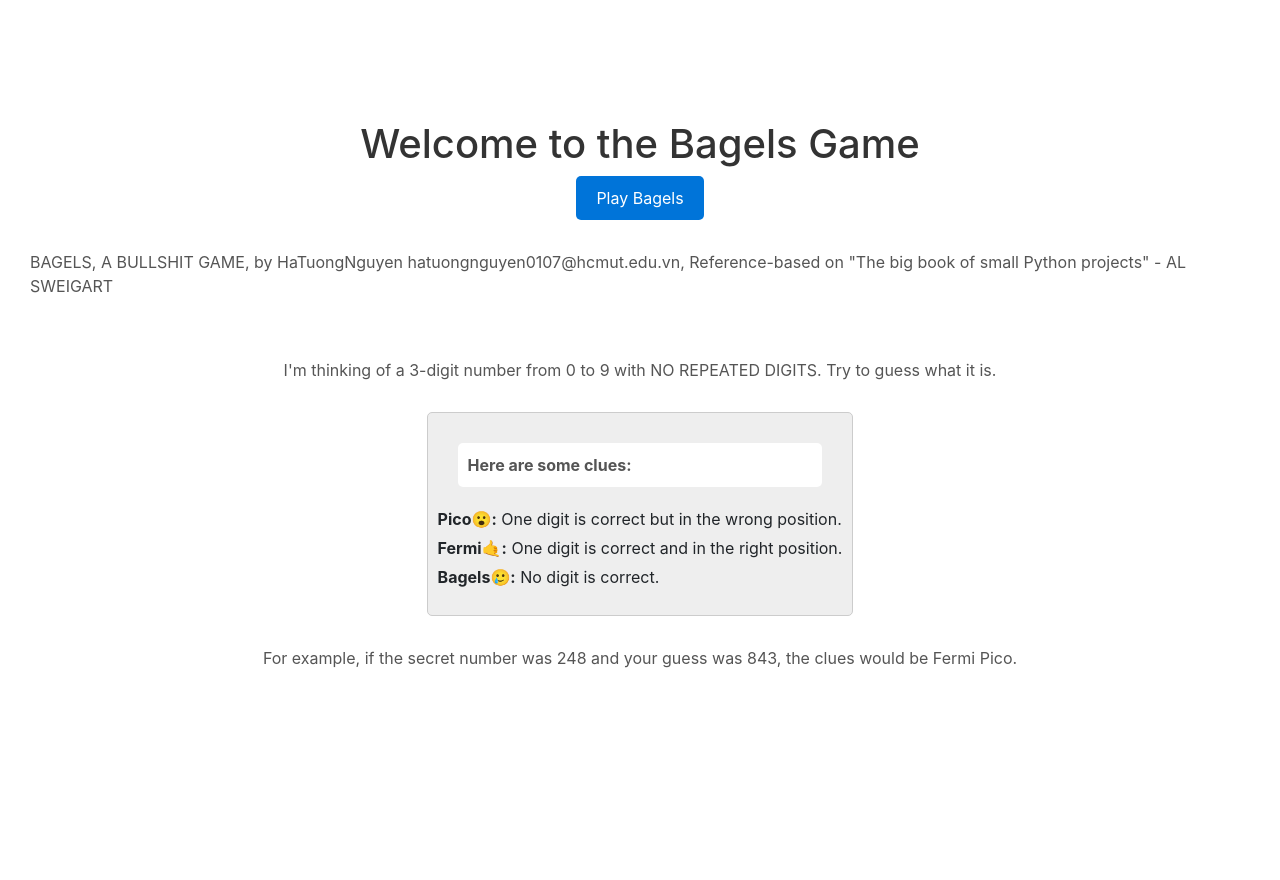
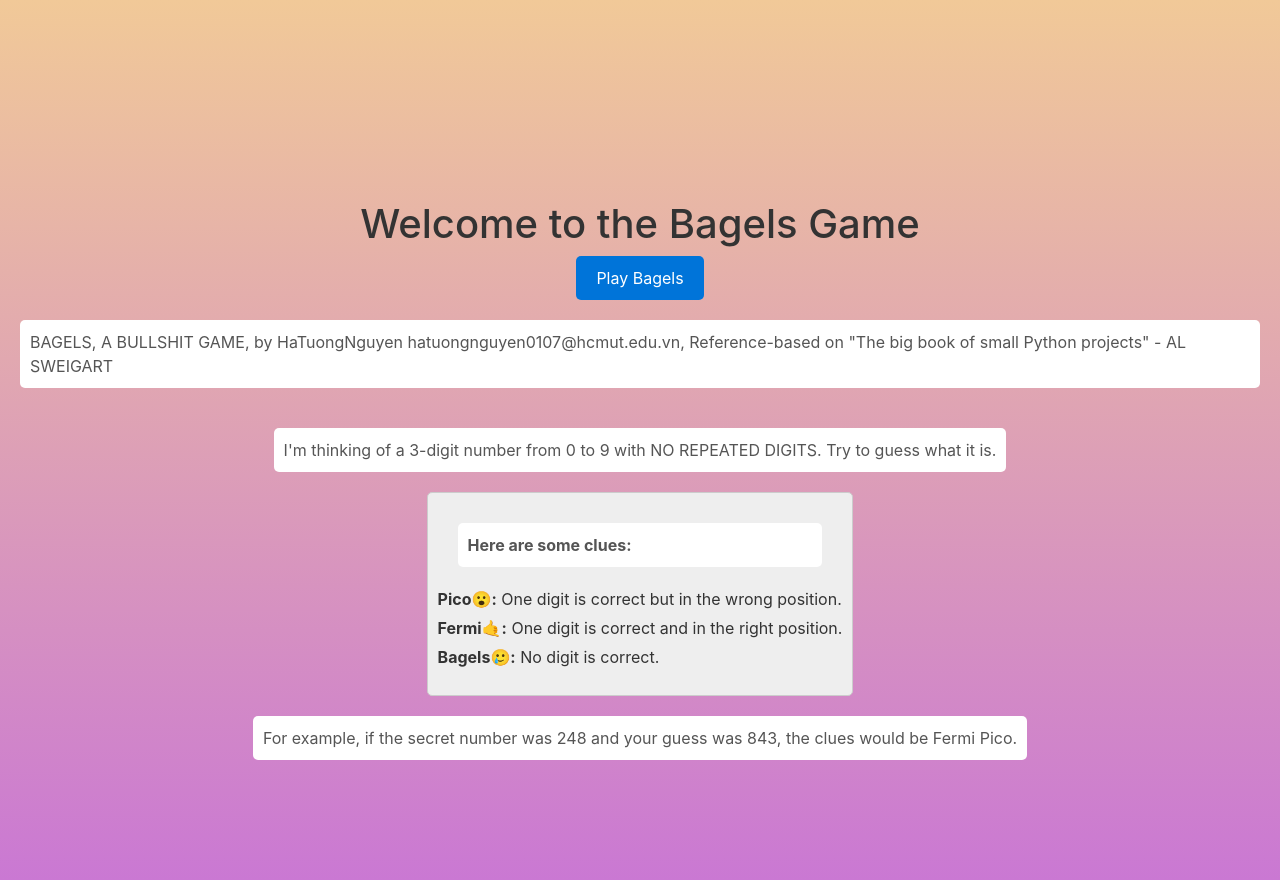
Before and after one commit to RestingWiki/oec, a Django app: page /bagels/ in a window 1280 px wide. Before the commit the page ends 668 px from the top, so only its background shows below. Run offline with Django 4.2, Linux system fonts and the light colour scheme.

Commit message:
Css for Bagels game

```diff
--- a/bagels_game/static/bagels_game/bagels_game.css
+++ b/bagels_game/static/bagels_game/bagels_game.css
@@ -5,6 +5,9 @@
     justify-content: center;
     height: 100vh;
     margin: 0;
+    background: linear-gradient(to top, rgba(202,120,211,255),rgba(241,201,152,255));
+    color: #333333;
+    margin-top: 5rem;
 }
 
 h1 {
```
